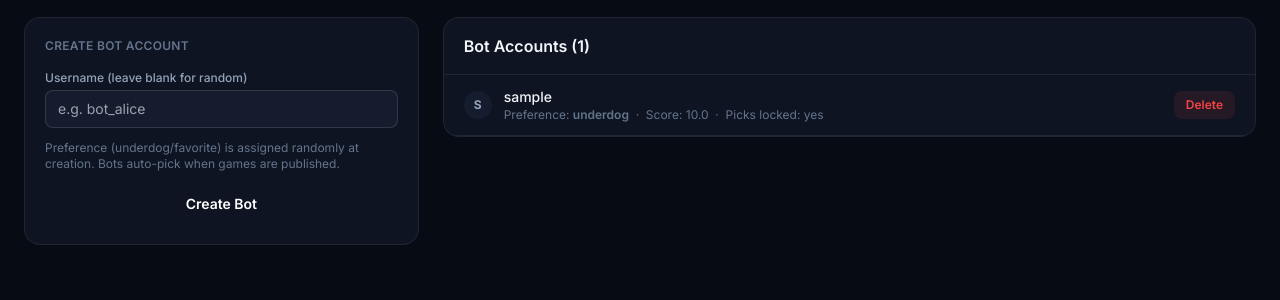
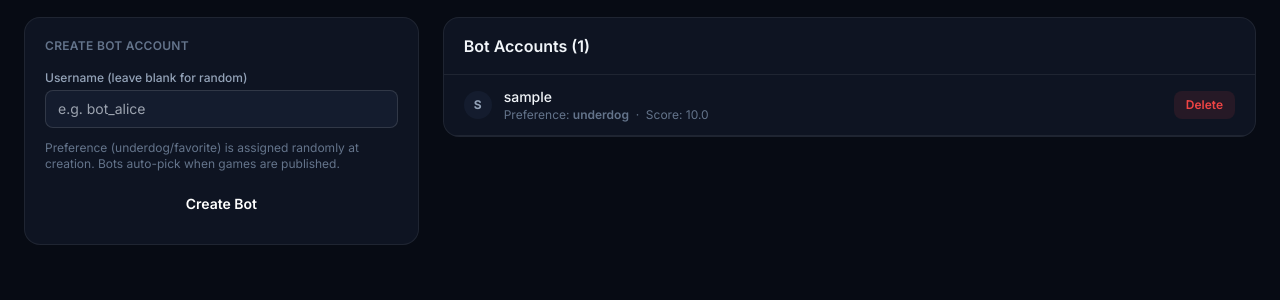
Before and after one commit to andrew23967/putnambowl2, a Django app: page /dashboard/devtools/ in a window 1280 px wide. Shown: the part 133-433 px from the top of the page. Run offline with Django 5.2, Linux system fonts and the light colour scheme; a user stored in the database is signed in; tables that the repository leaves empty hold one stand-in row (values such as "Sample post"); some libraries are stand-ins or nearby versions.

Commit message:
Remove misleading picks locked label from devtools bot list
Co-Authored-By: Claude Sonnet 4.6 <noreply@anthropic.com>

```diff
--- a/templates/main/devtools.html
+++ b/templates/main/devtools.html
@@ -60,7 +60,6 @@
             <p class="text-xs" style="color:var(--muted);">
               Preference: <span class="font-semibold">{{ bot.profile.bot_preference|default:"—" }}</span>
               &nbsp;·&nbsp; Score: {{ bot.profile.score_display }}
-              &nbsp;·&nbsp; Picks locked: {% if bot.profile.preseason_submitted %}yes{% else %}no{% endif %}
             </p>
           </div>
           <form method="post" style="margin:0;" onsubmit="return confirm('Delete {{ bot.username }}?')">
```
